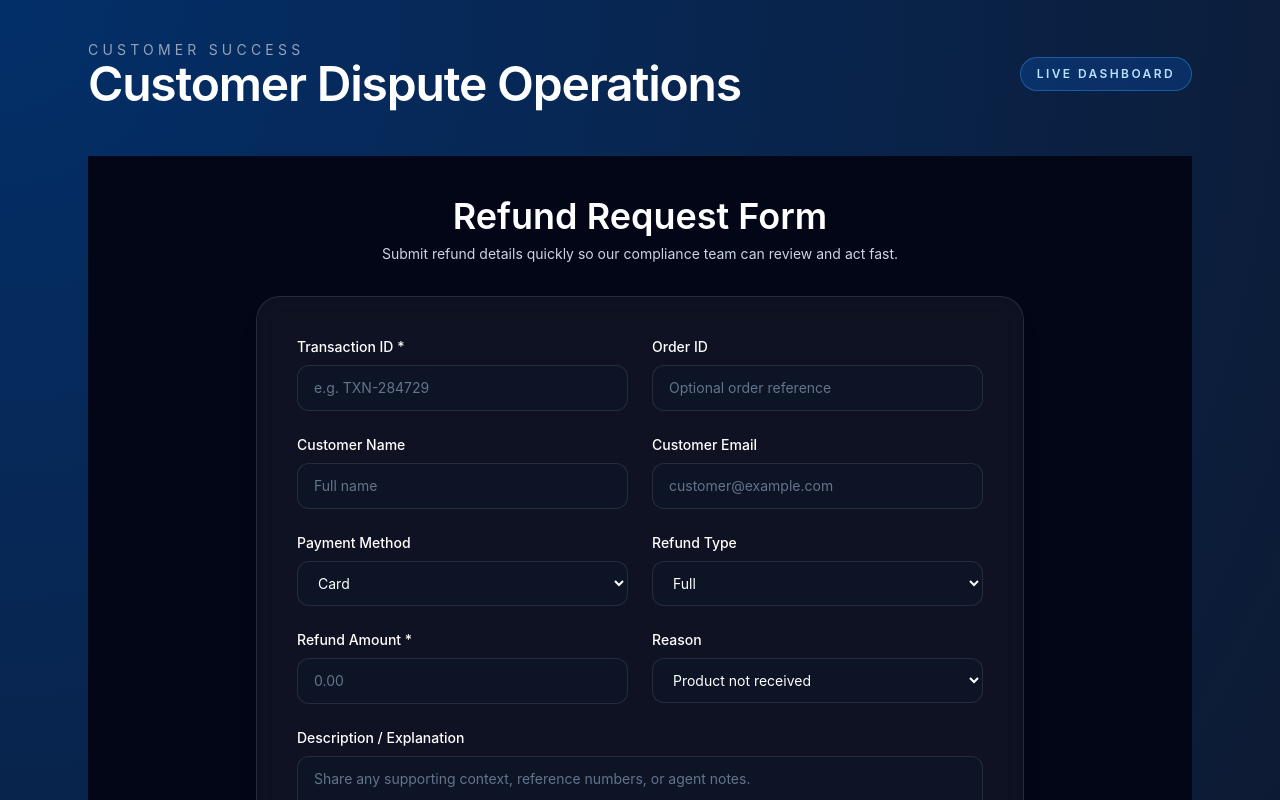
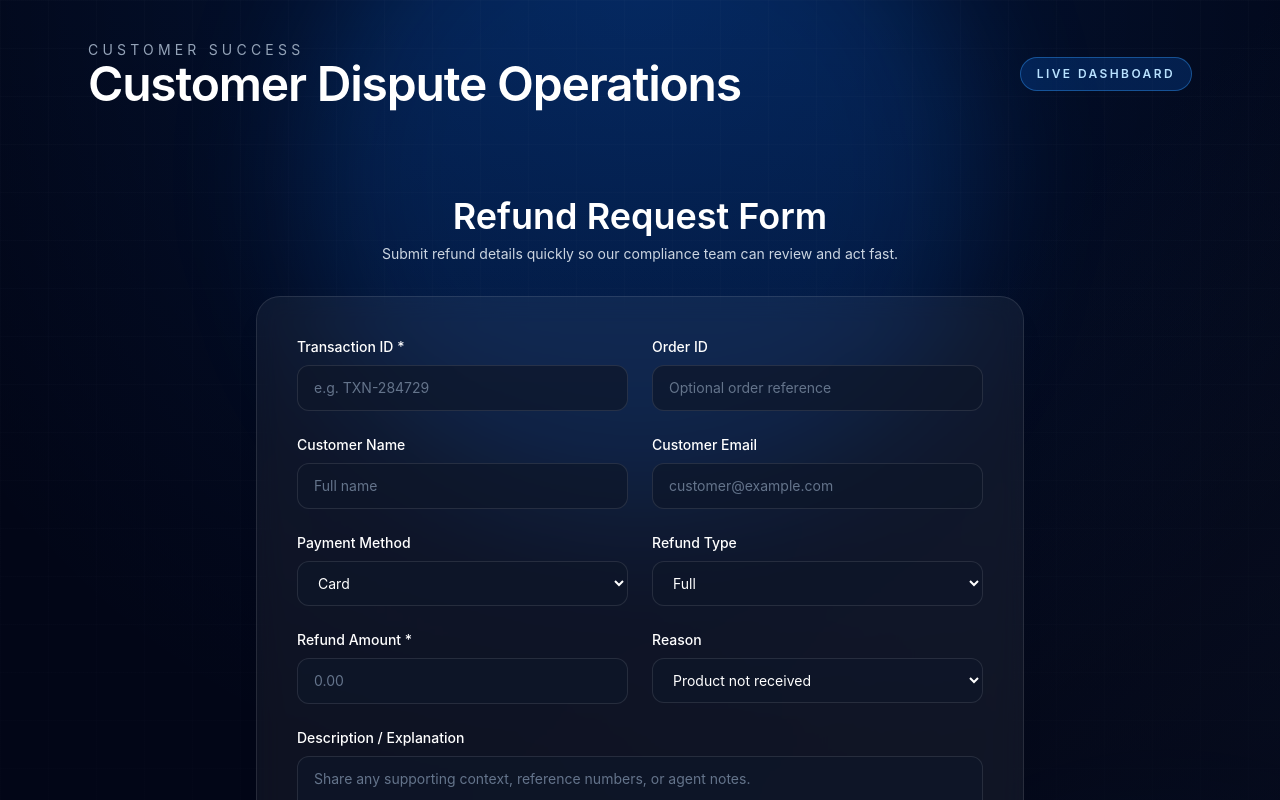
Before and after one commit to Lazyruther/Customer-Disputes-, a Next.js app: page / in a window 1280 px wide. Shown: the top 800 px of the page. Built offline with nearby package versions, Linux system fonts and the light colour scheme.

Commit message:
Enhance portal background theming

```diff
--- a/app/globals.css
+++ b/app/globals.css
@@ -9,7 +9,7 @@
 body {
   font-family: 'Inter', ui-sans-serif, system-ui, -apple-system, BlinkMacSystemFont,
     'Segoe UI', sans-serif;
-  background: radial-gradient(circle at top left, theme('colors.brand.900'), #0f172a);
+  background-color: theme('colors.slate.950');
   color: theme('colors.slate.100');
 }
 
--- a/app/layout.tsx
+++ b/app/layout.tsx
@@ -15,7 +15,19 @@ export default function RootLayout({
 }) {
   return (
     <html lang="en">
-      <body className="min-h-screen bg-slate-950 text-slate-100 antialiased">
+      <body className="bg-slate-950 text-slate-100 antialiased">
+        <div className="relative isolate min-h-screen overflow-hidden">
+          <div className="pointer-events-none absolute inset-0 -z-10">
+            <div className="absolute inset-0 bg-gradient-to-br from-slate-950 via-slate-950 to-slate-900" />
+            <div className="absolute -top-40 left-1/2 h-[42rem] w-[42rem] -translate-x-1/2 rounded-full bg-brand-500/20 blur-3xl" />
+            <div className="absolute bottom-[-12%] right-[-10%] h-[30rem] w-[30rem] rounded-full bg-sky-500/10 blur-3xl" />
+            <div className="absolute inset-0 bg-[radial-gradient(circle_at_top,_rgba(12,117,255,0.18),rgba(12,117,255,0)_60%)] opacity-80" />
+            <div className="absolute inset-0 bg-[linear-gradient(rgba(148,163,184,0.08)_1px,transparent_1px)] bg-[length:100%_48px] opacity-30" />
+            <div className="absolute inset-0 bg-[linear-gradient(90deg,rgba(148,163,184,0.08)_1px,transparent_1px)] bg-[length:48px_100%] opacity-30" />
+            <div className="absolute inset-0 bg-gradient-to-b from-transparent via-slate-950/40 to-slate-950" />
+          </div>
+
+          <div className="relative z-10">
             <div className="container py-10">
               <header className="mb-12 flex flex-col gap-3 md:flex-row md:items-center md:justify-between">
                 <div>
@@ -32,6 +44,8 @@ export default function RootLayout({
               </header>
               {children}
             </div>
+          </div>
+        </div>
       </body>
     </html>
   );
--- a/app/page.tsx
+++ b/app/page.tsx
@@ -115,7 +115,7 @@ export default function RefundRequestPage() {
   }
 
   return (
-    <main className="min-h-screen bg-slate-950 px-4 py-10 text-white">
+    <main className="px-4 py-10 text-white">
       <div className="mx-auto flex w-full max-w-4xl flex-col gap-8">
         <header className="text-center">
           <h1 className="text-3xl font-semibold sm:text-4xl">Refund Request Form</h1>
```
Lines whose indentation alone changed are shown as unchanged.
